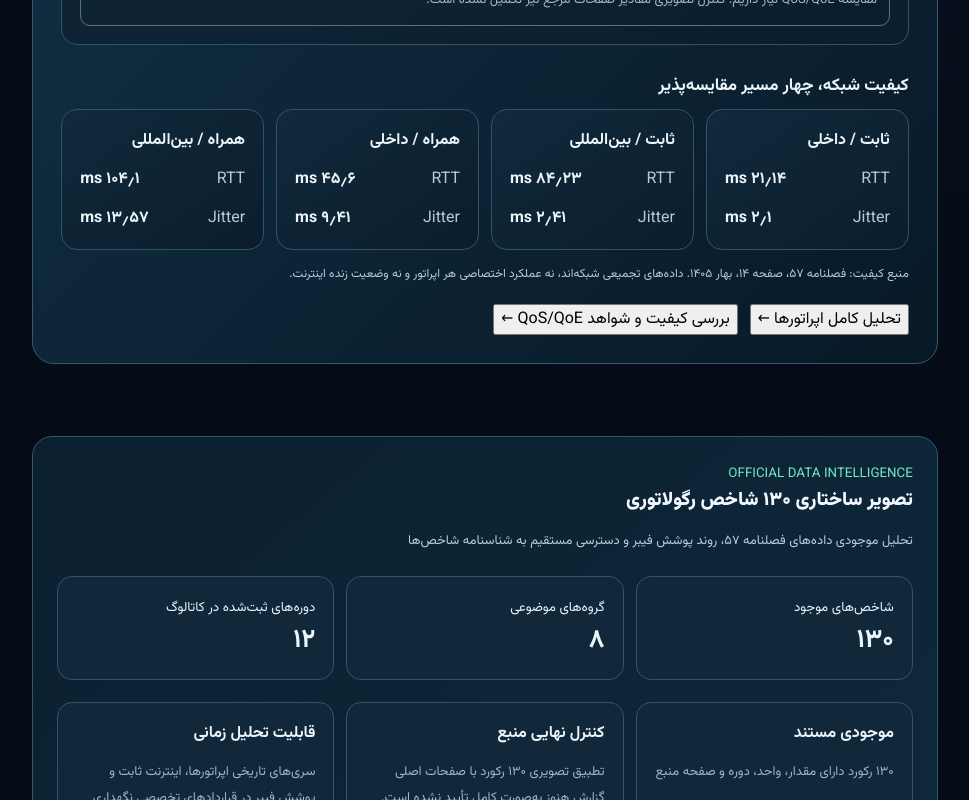
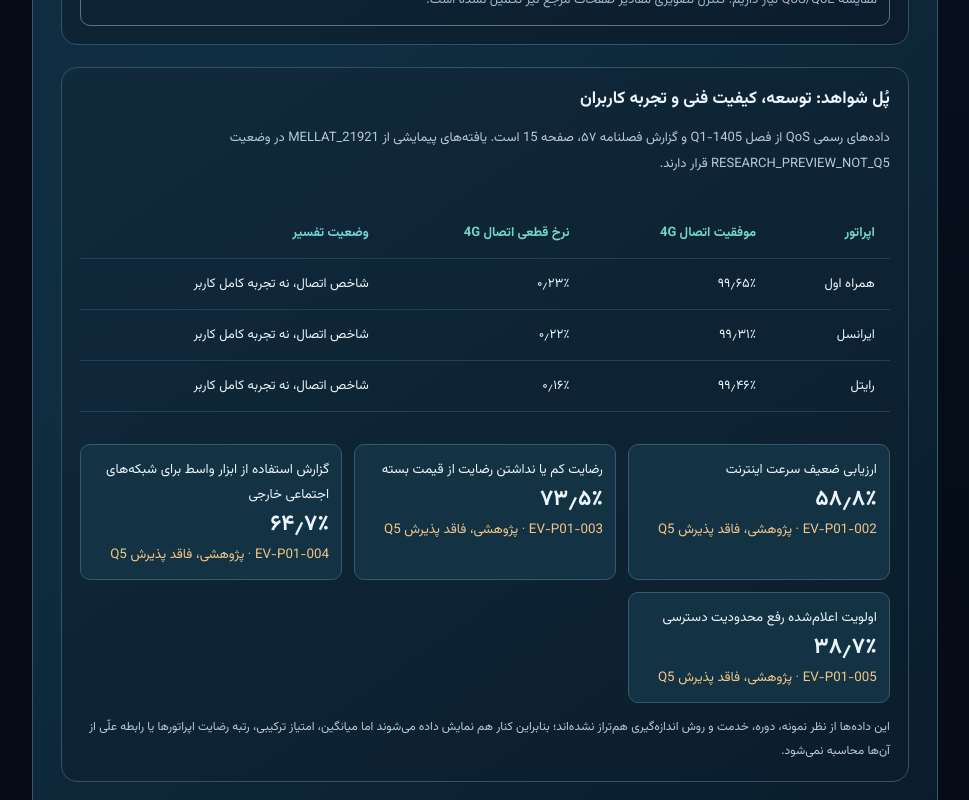
Before and after one commit to neisiani531-cyber/iran-internet-radar-v10, a React (Vite) app: page / in a window 1280 px wide. Shown: the part 2840-3640 px from the top of the page, without its empty margins (21-990 px from the left). Built offline with nearby package versions, Linux system fonts and the light colour scheme; no server answers.

Commit message:
feat(radar): connect QoS access indicators and survey evidence with explicit comparability gates

```diff
--- a/src/RegulatoryPulse.tsx
+++ b/src/RegulatoryPulse.tsx
@@ -2,6 +2,8 @@ import React, {useState} from 'react';
 import history from '../packages/contracts/cra57-mobile-broadband-history.json';
 import latency from '../packages/contracts/cra57-latency-quality.snapshot.json';
 import expanded from '../packages/contracts/cra57-operator-expanded.json';
+import qos from '../packages/contracts/qos-metric-catalog.json';
+import survey from '../packages/contracts/p01-survey-research-preview.json';
 
 const fmt=(v:number)=>new Intl.NumberFormat('fa-IR',{maximumFractionDigits:2}).format(v);
 const colors=['#4ee0c2','#7aafff','#f4b66a'];
@@ -177,6 +179,27 @@ export default function RegulatoryPulse({
     <p style={{margin:'8px 0 0',fontSize:13}}>رشد اشتراک و توسعه پوشش، به‌تنهایی اثبات بهبود سرعت، تأخیر، پایداری یا رضایت کاربر نیستند. برای چنین نتیجه‌ای به داده هم‌دوره، هم‌منطقه و قابل مقایسه QoS/QoE نیاز داریم. کنترل تصویری مقادیر صفحات مرجع نیز تکمیل نشده است.</p>
    </div>
   </section>
+  <section style={{...card,margin:'22px 0'}} aria-label="پُل شواهد کیفیت فنی و تجربه کاربران">
+   <h3 style={{marginTop:0}}>پُل شواهد: توسعه، کیفیت فنی و تجربه کاربران</h3>
+   <p style={{color:'#b5cada',fontSize:13}}>داده‌های رسمی QoS از فصل {qos.period} و {qos.source.publication}، صفحه {qos.source.page} است. یافته‌های پیمایشی از {survey.source_report} در وضعیت {survey.publication_status} قرار دارند.</p>
+   {history.periods[selected]===qos.period?<div style={{overflowX:'auto'}}>
+    <table style={{width:'100%',borderCollapse:'collapse',textAlign:'right'}}>
+     <thead><tr><th>اپراتور</th><th>موفقیت اتصال 4G</th><th>نرخ قطعی اتصال 4G</th><th>وضعیت تفسیر</th></tr></thead>
+     <tbody>{expanded.operators.map(op=>{
+      const success=qos.metrics.find(m=>m.id==='access_success')?.values.find(x=>x.operator===op&&x.generation==='4G');
+      const drops=qos.metrics.find(m=>m.id==='drop_rate')?.values.find(x=>x.operator===op&&x.generation==='4G');
+      return <tr key={op}><td>{op}</td><td>{success?fmt(success.value)+'٪':'فاقد داده'}</td><td>{drops?fmt(drops.value)+'٪':'فاقد داده'}</td><td>شاخص اتصال، نه تجربه کامل کاربر</td></tr>;
+     })}</tbody>
+    </table>
+   </div>:<p role="status" style={{color:'#f2c786'}}>شاخص‌های کیفیت اتصال برای {history.periods[selected]} موجود نیستند؛ فقط برای {qos.period} قابل مشاهده‌اند.</p>}
+   <div style={{display:'grid',gridTemplateColumns:'repeat(auto-fit,minmax(210px,1fr))',gap:12,marginTop:14}}>
+    {survey.observations.map(item=><article key={item.evidence_id} style={{padding:12,borderRadius:10,background:'#133244',border:'1px solid #365970'}}>
+     <small>{item.title}</small><strong style={{display:'block',fontSize:22}}>{fmt(item.value)}٪</strong>
+     <small style={{color:'#f2c786'}}>{item.evidence_id} · پژوهشی، فاقد پذیرش Q5</small>
+    </article>)}
+   </div>
+   <p style={{fontSize:12,color:'#b5cada',marginBottom:0}}>این داده‌ها از نظر نمونه، دوره، خدمت و روش اندازه‌گیری هم‌تراز نشده‌اند؛ بنابراین کنار هم نمایش داده می‌شوند اما میانگین، امتیاز ترکیبی، رتبه رضایت اپراتورها یا رابطه علّی از آن‌ها محاسبه نمی‌شود.</p>
+  </section>
   <h3 style={{marginTop:28}}>کیفیت شبکه، چهار مسیر مقایسه‌پذیر</h3>
   <div style={{display:'grid',
    gridTemplateColumns:'repeat(auto-fit,minmax(180px,1fr))',gap:12}}>
```
